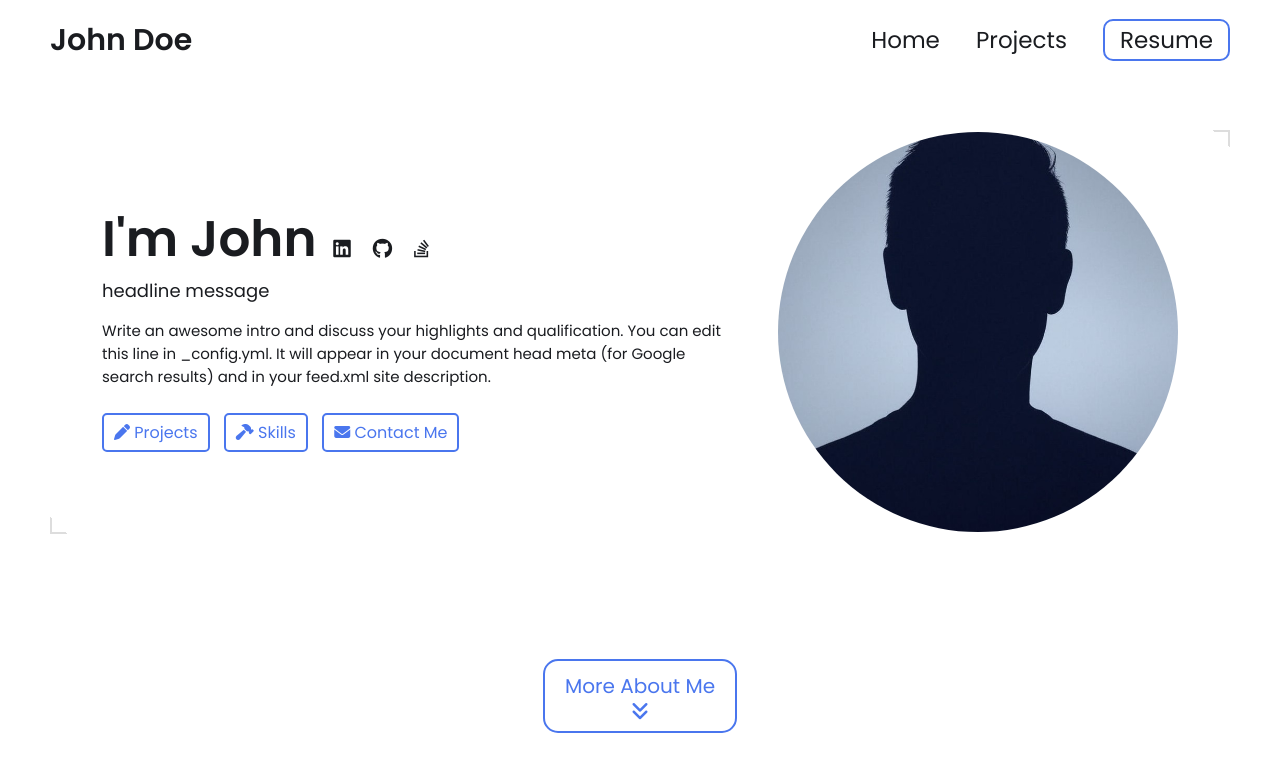
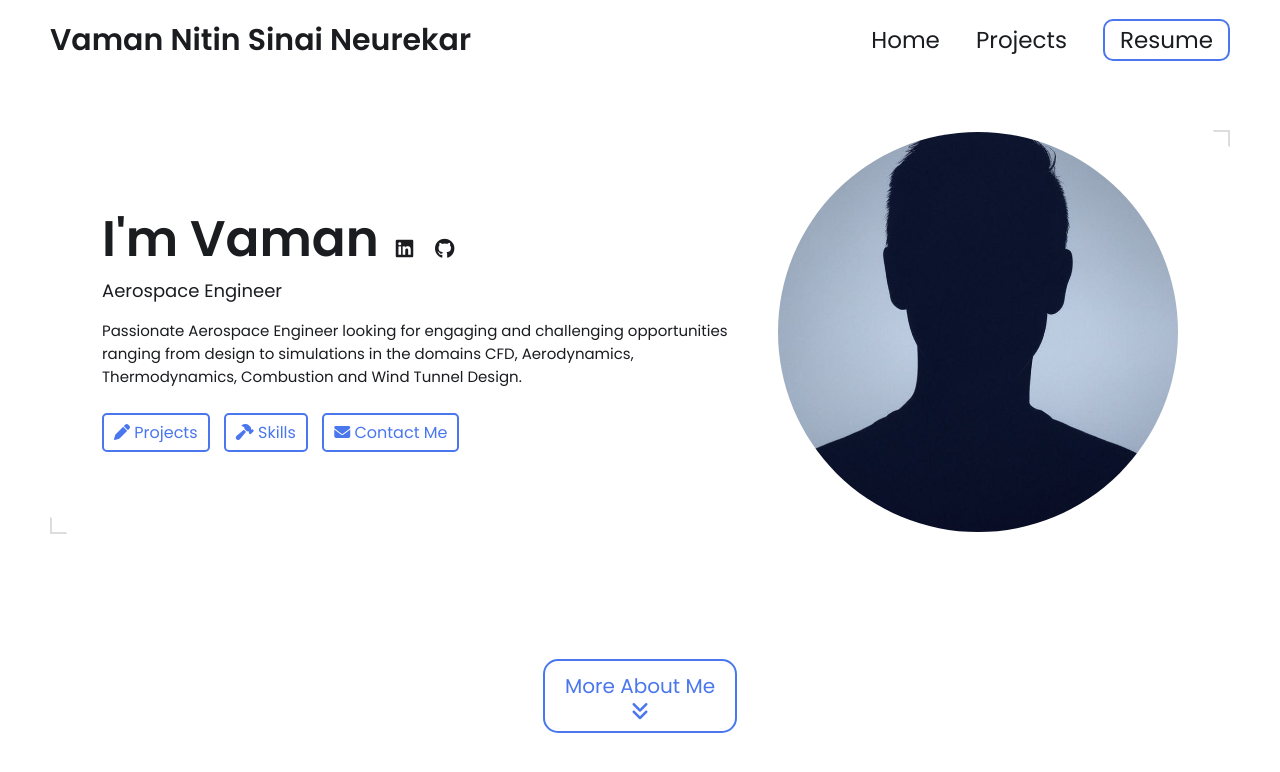
Before and after one commit to shaunaknn/shaunaknn.github.io, a Jekyll site: the page built from index.html, in a window 1280 px wide and 900 px high. Shown: the top 772 px of the window. Built offline with Jekyll 4.4.1, drawn with Linux system fonts in a browser that asks for light colours.

Commit message:
Update portfolio details and external links

```diff
--- a/_config.yml
+++ b/_config.yml
@@ -7,17 +7,16 @@
 
 # Main Page Setup
 
-title: John Doe's Portfolio # This is what shows up in the tab of the browser
+title: Vaman Neurekar's Portfolio # This is what shows up in the tab of the browser
 
 
 
 # Hero Section
-name: John Doe
-headline: headline message
+name: Vaman Nitin Sinai Neurekar
+headline: Aerospace Engineer
 description: >- # dont remove this line. this will ignore all new lines until the next section
-  Write an awesome intro and discuss your highlights and qualification. You can edit this
-  line in _config.yml. It will appear in your document head meta (for
-  Google search results) and in your feed.xml site description.
+  Passionate Aerospace Engineer looking for engaging and challenging opportunities
+  ranging from design to simulations in the domains CFD, Aerodynamics, Thermodynamics, Combustion and Wind Tunnel Design.
 
 # Place your profile image in /assets/images/profile-image/folder and edit the file name
 profile_image: ./assets/images/profile-image/avatar.jpeg
@@ -31,9 +30,9 @@ resume-url: https://drive.google.com/file/d/13Z3duVzh-gguPU5r03oJVEE6rV9rd3DS/vi
 # Set up external links - this will show up as small icons next to your name.
 
 external-links:    # input only your own url slug. The icons with missing entries will not appear.
-  linkedin: test    # https://www.linkedin.com/in/{your url slug}
-  github: leea12    # https://github.com/{your url slug}
-  stackoverflow: test      # https://stackoverflow.com/users/{your url slug}
+  linkedin: https://www.linkedin.com/in/vaman-nitin-sinai-neurekar-4849b7160/    # https://www.linkedin.com/in/{your url slug}
+  github: https://github.com/shaunaknn    # https://github.com/{your url slug}
+  stackoverflow:      # https://stackoverflow.com/users/{your url slug}
   medium:            # https://medium.com/@{your url slug}
   x-twitter:   # https://x.com/{your url slug}
   threads:            # https://threads.net/@{your url slug}
```
